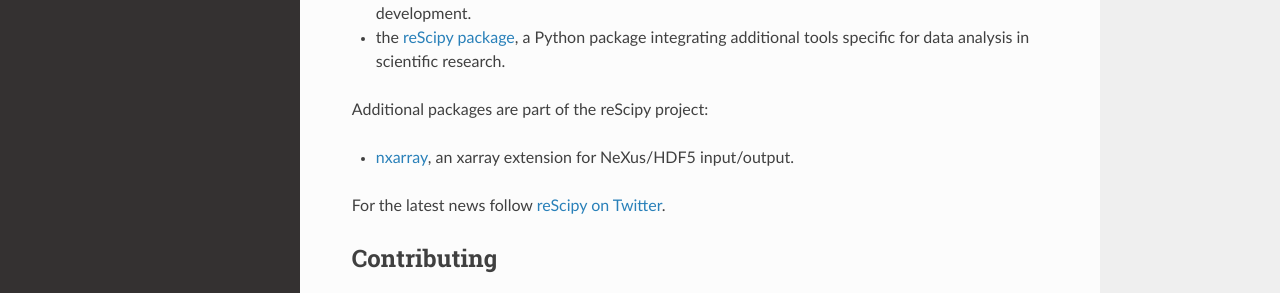
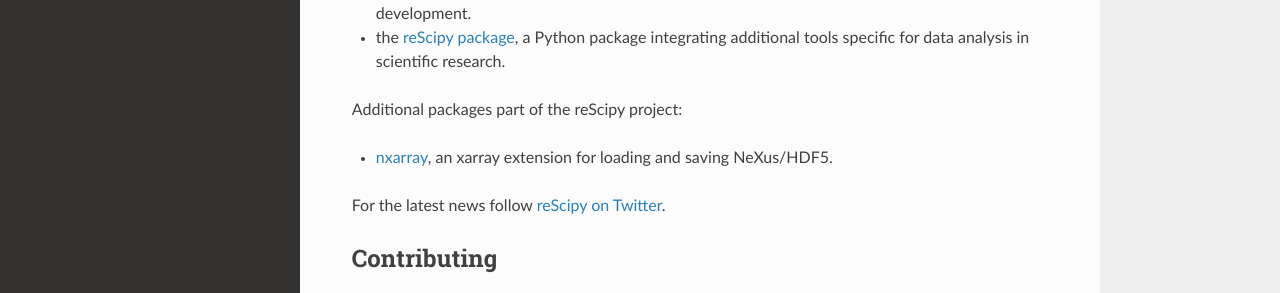
Before and after one commit to rescipy-project/rescipy-website, a Sphinx documentation site: the page built from docs/index.rst, in a window 1280 px wide and 1120 px high. Shown: the part 516-809 px from the top of the window. Built offline with Sphinx 7.4.7 and the Read the Docs theme 2.0.0, drawn with Linux system fonts in a browser that asks for light colours.

Commit message:
Minor fixes index.

```diff
--- a/docs/index.rst
+++ b/docs/index.rst
@@ -15,9 +15,9 @@ At present the reScipy project provides:
 
 * the `reScipy package <https://rescipy.readthedocs.io>`_, a Python package integrating additional tools specific for data analysis in scientific research.
 
-Additional packages are part of the reScipy project:
+Additional packages part of the reScipy project:
 
-* `nxarray <https://nxarray.readthedocs.io/en/latest/index.html>`_, an xarray extension for NeXus/HDF5 input/output.
+* `nxarray <https://nxarray.readthedocs.io/en/latest/index.html>`_, an xarray extension for loading and saving NeXus/HDF5.
 
 For the latest news follow `reScipy on Twitter <https://twitter.com/reScipy>`_.
 
```
